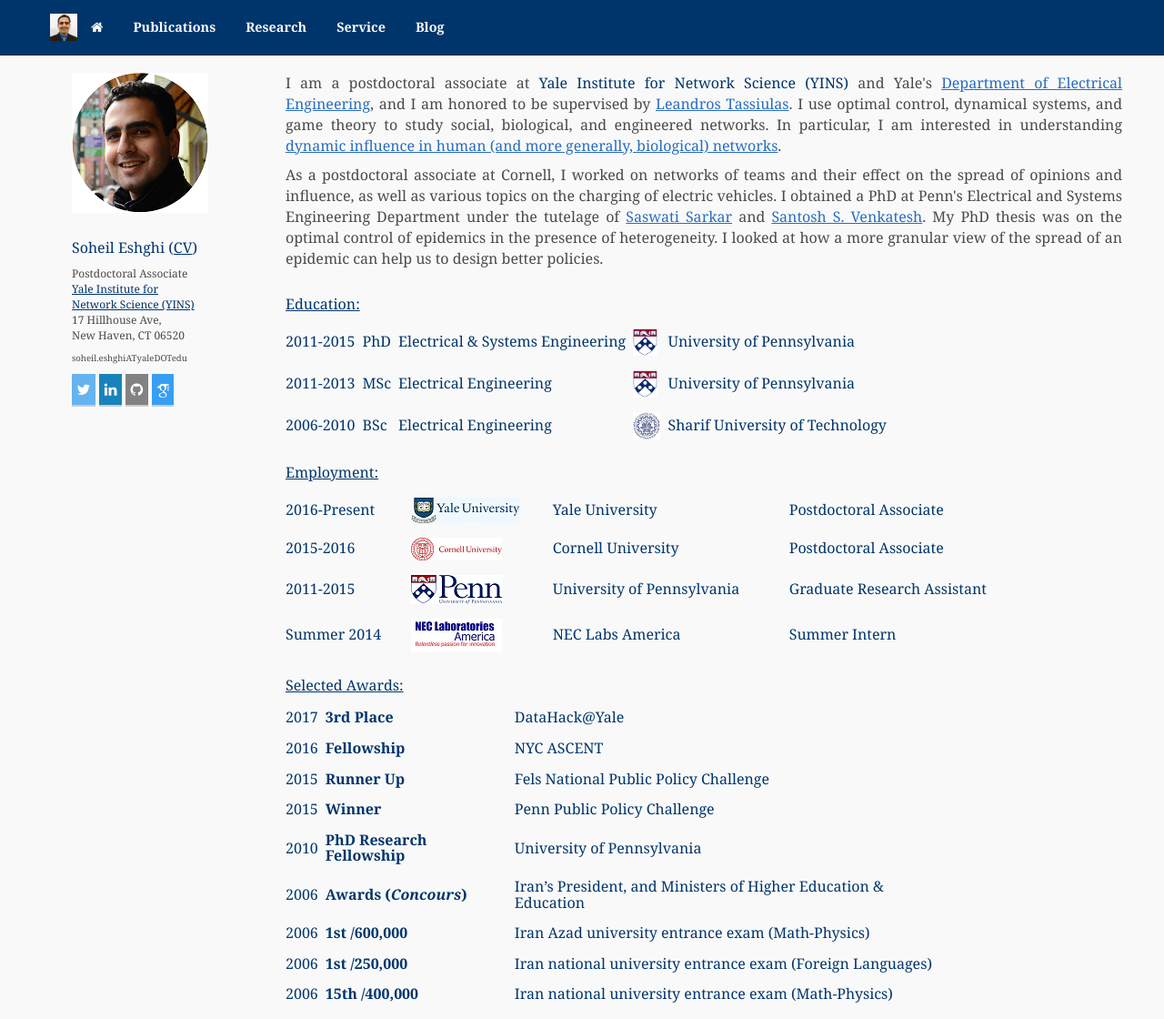
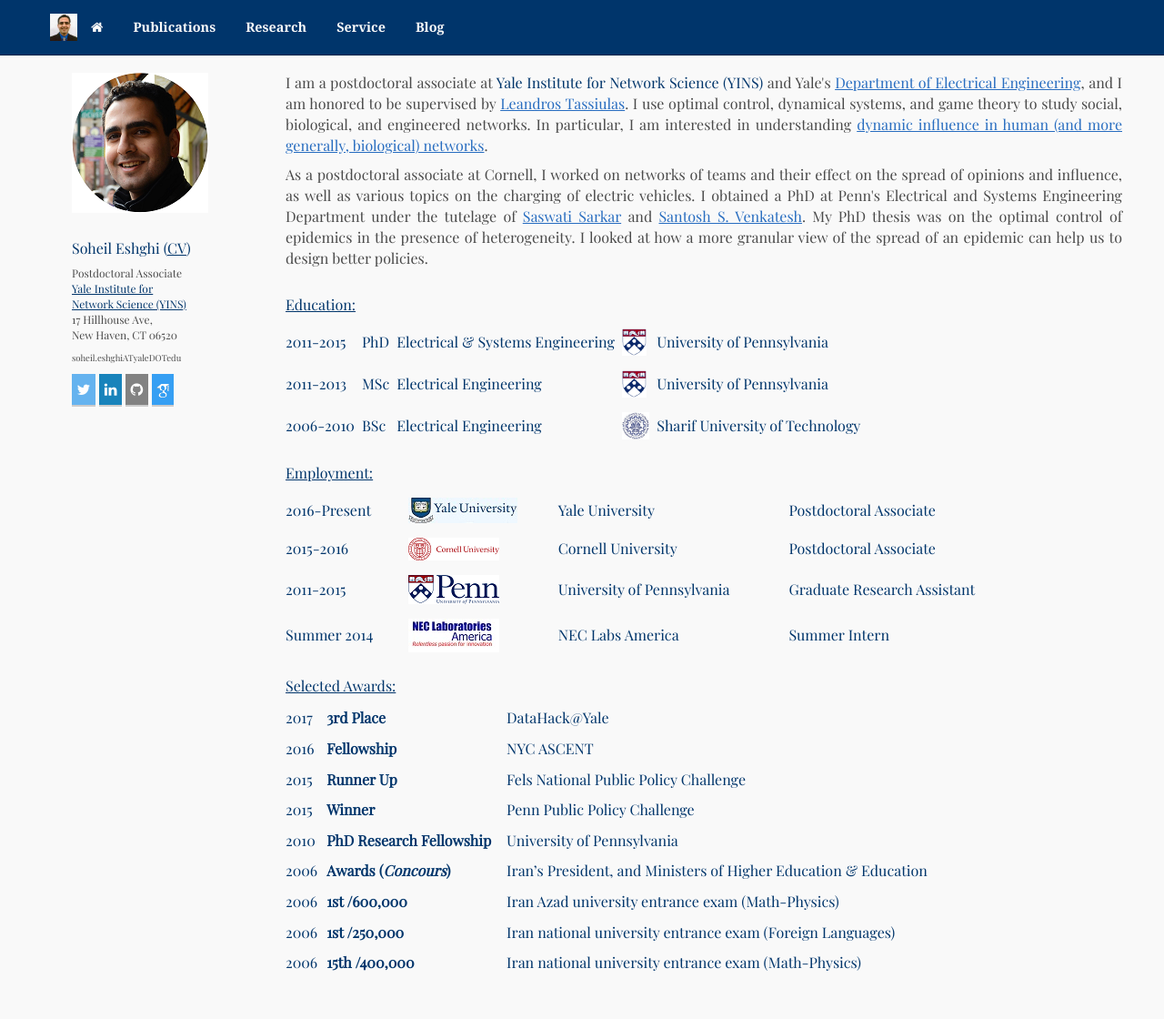
Before and after one commit to SoheilEshghi/SoheilEshghi.github.io, a Jekyll site: the page built from index.html, in a window 1280 px wide and 1120 px high. Shown: the whole window at 91% size. Built offline with Jekyll 4.4.1, drawn with Linux system fonts in a browser that asks for light colours; nearby versions of some CDN libraries; some web fonts are replaced.

Commit message:
Build site at 2017-06-15 14:59:32 UTC

```diff
--- a/css/main.css
+++ b/css/main.css
@@ -55,7 +55,6 @@
 td{
   font-size: 1em;
   line-height: 1.1em;
-  font-family: 'Georgia','Playfair Display', 'Arial', serif;
   color:  #00356b;
   padding-top: .5em;
   padding-bottom: .5em;
@@ -88,26 +87,22 @@
 }
 h1 {
     font-size: 1em;
-    font-family: 'Georgia','Playfair Display', 'Arial', serif;
     color:  #00356b;
 }
 h2 {
     font-size: 0.9em;
     line-height: 1.1em;
-    font-family: 'Georgia','Playfair Display', 'Arial', serif;
     color:  #00356b;
 }
 h3 {
     font-size: 0.8em;
     line-height: 1.2em;
-    font-family: 'Georgia','Playfair Display', 'Arial', serif;
     color:  #286dc0;
 }
 
 
 
 p {
-    font-family: 'Georgia','Playfair Display', 'Arial', serif;
     color: #4a4a4a;
     font-size: 1em;
 }
@@ -121,18 +116,15 @@
 }
 
 ol {
-    font-family: 'Georgia','Playfair Display', 'Arial', serif;
     color: #4a4a4a;
     font-size: 0.9em;
 }
 
 ol.level1 {
-    font-family: 'Georgia','Playfair Display', 'Arial', serif;
     color: #4a4a4a;
     font-size: 1em;
 }
 ol.level2 {
-    font-family: 'Georgia','Playfair Display', 'Arial', serif;
     color: #4a4a4a;
     font-size: 0.75em;
 }
@@ -295,3 +287,8 @@
 
 .navbar-nav > li > a {padding-top:5px !important; padding-bottom:5px !important;}
 .navbar {min-height:32px !important}
+
+body{
+
+  font-family:'Playfair Display', 'Arial', serif;
+}
```
Also changed, not shown: 1 other file.
